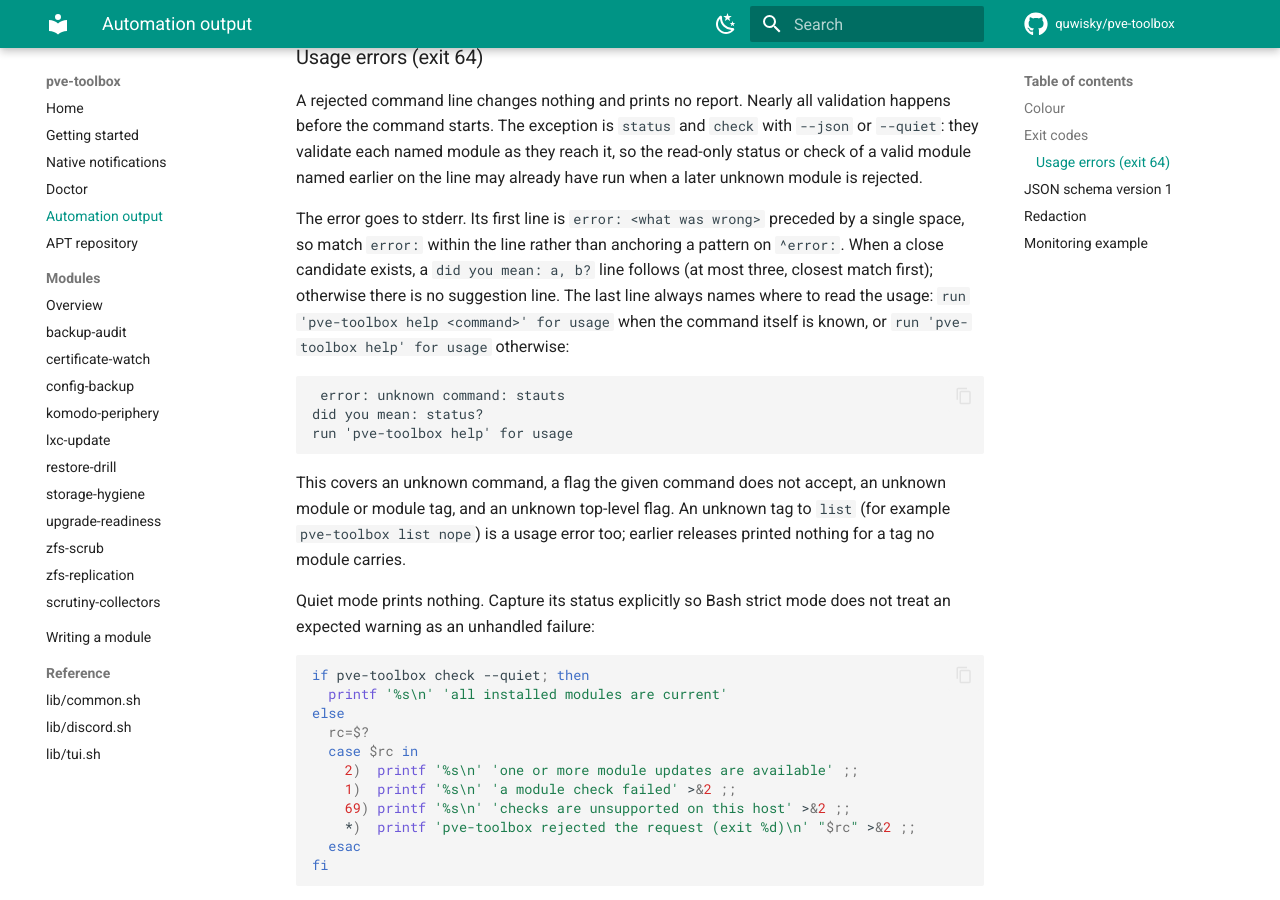
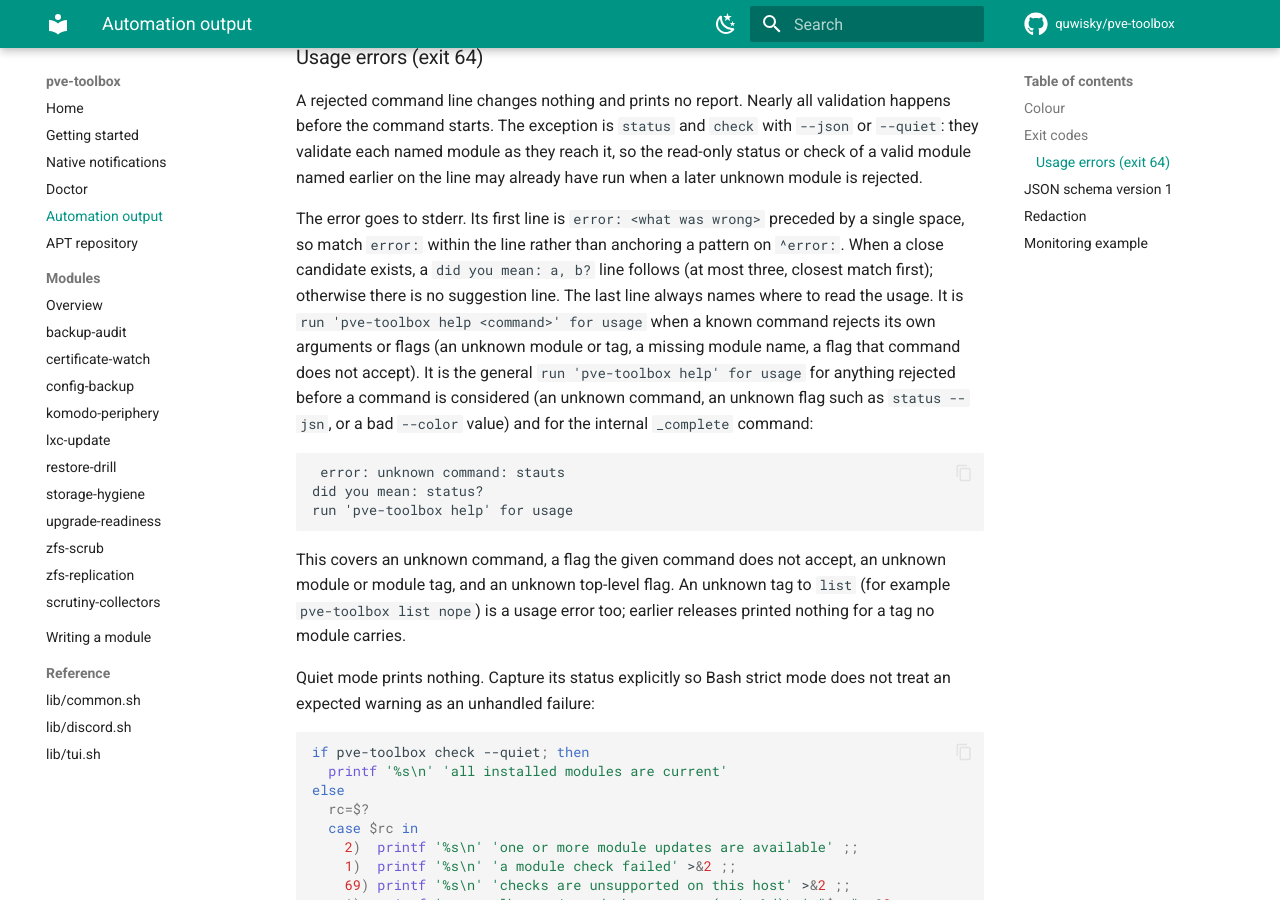
Before and after one commit to quwisky/pve-toolbox, an MkDocs documentation site: the page built from docs/automation.md, in a window 1280 px wide and 900 px high, scrolled down 1138 px. Built offline with MkDocs 1.6.1 and Material for MkDocs 9.7.7, drawn with Linux system fonts in a browser that asks for light colours; comment, search, counter and statistics services are not loaded.

Commit message:
docs(cli): say which usage errors name the command in their help line
An unknown flag is rejected before the command is considered, so its help line is the general one even when a known command is on the line. Describe when the line names the command and when it does not.

````diff
--- a/docs/automation.md
+++ b/docs/automation.md
@@ -54,8 +54,12 @@ preceded by a single space, so match `error:` within the line rather than
 anchoring a pattern on `^error:`. When a close candidate exists, a
 `did you mean: a, b?` line follows (at most three, closest match first);
 otherwise there is no suggestion line. The last line always names where to
-read the usage: `run 'pve-toolbox help <command>' for usage` when the command
-itself is known, or `run 'pve-toolbox help' for usage` otherwise:
+read the usage. It is `run 'pve-toolbox help <command>' for usage` when a
+known command rejects its own arguments or flags (an unknown module or tag, a
+missing module name, a flag that command does not accept). It is the general
+`run 'pve-toolbox help' for usage` for anything rejected before a command is
+considered (an unknown command, an unknown flag such as `status --jsn`, or a
+bad `--color` value) and for the internal `_complete` command:
 
 ```
  error: unknown command: stauts
````
Also changed, not shown: docs/getting-started.md (+3 -2 lines).
